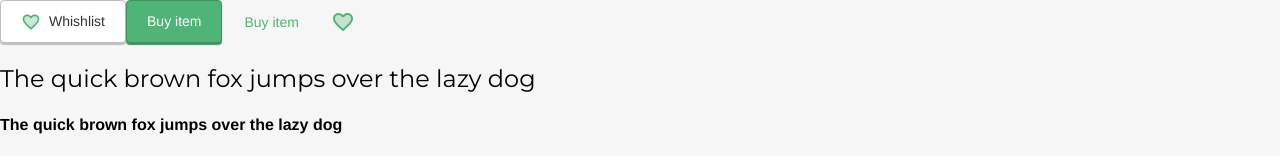
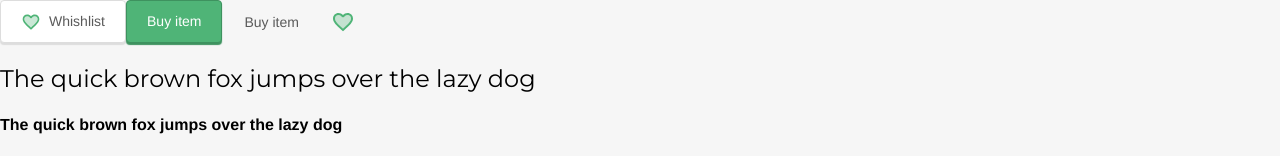
Before and after one commit to im-mou/items-manager, a React (Create React App) app: page / in a window 1280 px wide. Shown: the top 156 px of the page. Built offline with nearby package versions, Linux system fonts and the light colour scheme; a web font is replaced by a local one.

Commit message:
modified button props for semantic cohesion

```diff
--- a/src/App.tsx
+++ b/src/App.tsx
@@ -8,9 +8,9 @@ const App = () => {
     return (
         <div>
             <Button startIcon={<FavoriteFilledIcon color={theme.palette.primary.main} />}>Whishlist</Button>
-            <Button variant="primary">Buy item</Button>
+            <Button color="primary">Buy item</Button>
             <Button variant="text">Buy item</Button>
-            <Button icon={<FavoriteFilledIcon color={theme.palette.primary.main} />} variant="icon" />
+            <Button variant="icon" color="primary" icon={<FavoriteFilledIcon color={theme.palette.primary.main} />} />
             <Typography variant="h1">The quick brown fox jumps over the lazy dog</Typography>
             <Typography variant="h2">The quick brown fox jumps over the lazy dog</Typography>
             <Typography variant="h3">The quick brown fox jumps over the lazy dog</Typography>
--- a/src/components/design-system/Button/Button.tsx
+++ b/src/components/design-system/Button/Button.tsx
@@ -4,7 +4,8 @@ import './button.sass';
 // Button component
 export interface IButton
     extends React.DetailedHTMLProps<React.ButtonHTMLAttributes<HTMLButtonElement>, HTMLButtonElement> {
-    variant?: 'default' | 'primary' | 'text' | 'icon';
+    variant?: 'contained' | 'text' | 'icon';
+    color?: 'default' | 'primary';
     children?: React.ReactNode;
     startIcon?: React.ReactNode;
     endIcon?: React.ReactNode;
@@ -12,10 +13,14 @@ export interface IButton
 }
 
 const Button = React.forwardRef<HTMLButtonElement, IButton>(function Button(props: IButton, ref) {
-    // initial variant value is set to 'default'
-    const { variant = 'default', icon, startIcon, endIcon, children, className, ...other } = props;
+    // initial variant value is set to 'contained'
+    const { variant = 'contained', color = 'default', icon, startIcon, endIcon, children, className, ...other } = props;
     return (
-        <button className={`button button--${variant} ${className || ''}`} ref={ref} {...other}>
+        <button
+            className={`button button--color-${color} button--variant-${variant} ${className || ''}`}
+            ref={ref}
+            {...other}
+        >
             <span className="button__content">
                 {startIcon ? <span className="button__start-icon">{startIcon}</span> : null}
                 {icon ? <span className="button__center-icon">{icon}</span> : null}
--- a/src/components/design-system/Button/button.sass
+++ b/src/components/design-system/Button/button.sass
@@ -7,11 +7,10 @@
 // Mixins
 // ––––––––––––––––––––––––––––––––––––––––––––––––––
 
-// Mixin to generate variant specific button styling
-@mixin button-variant-mods($color, $color-dark)
+// Mixin to generate color styling for contained button
+@mixin button-conatined-color-mods($color, $color-dark)
     background-color: $color
     border: 1px solid $color-dark
-
     @include box-shadow($left: 0, $top: 2px, $blur: 1px, $color: $color-dark)
     @include transition($property: box-shadow, $duration: 200ms, $easing: ease-out)
 
@@ -19,6 +18,15 @@
         background-color: darken($color, 3%)
     &:active
         background-color: darken($color, 10%)
+
+// Mixin to generate color styling for text button
+@mixin button-text-color-mods($color)
+    border-color: transparent
+    background-color: transparent
+    &:hover
+        background-color: rgba($color, 0.1)
+    &:active
+        background-color: rgba($color, 0.2)
 
 // Classes
 // ––––––––––––––––––––––––––––––––––––––––––––––––––
@@ -40,27 +48,33 @@
         align-items: center
 
     // Button variants
-    &--default
-        color: $gray-100
-        @include button-variant-mods($color: $white-color, $color-dark: darken($white-color, 25%))
+    &--variant-contained
+        // apply shadow for contained button depending on the --color-[prop]
+        &#{ $self }--color-default
+            @include button-conatined-color-mods($color: $white-color, $color-dark: darken($gray-900, 10%))
 
-    &--primary
-        color: $white-color
-        @include button-variant-mods($color: $primary-color, $color-dark: darken($primary-color, 10%))
+        &#{ $self }--color-primary
+            @include button-conatined-color-mods($color: $primary-color, $color-dark: darken($primary-color, 10%))
 
-    &--text, &--icon
-        border-color: transparent
-        color: $primary-color
-        background-color: transparent
+    &--variant-text,
+    &--variant-icon
+        // apply bg color for text button depending on the --color-[prop]
+        &#{ $self }--color-default
+            @include button-text-color-mods($color: $gray-300)
 
-        &:hover
-            background-color: rgba($primary-color, 0.2)
-        &:active
-            background-color: rgba($primary-color, 0.3)
+        &#{ $self }--color-primary
+            @include button-text-color-mods($color: $primary-color)
 
-    &--icon
+    &--variant-icon
         border-radius: 100px
         @include spacing($property: padding, $direction: all, $amount: 2)
+
+    // Color
+    &--color-default
+        color: $gray-300
+
+    &--color-primary
+        color: $white-color
 
     // Icons
     #{ $self }__start-icon
```
